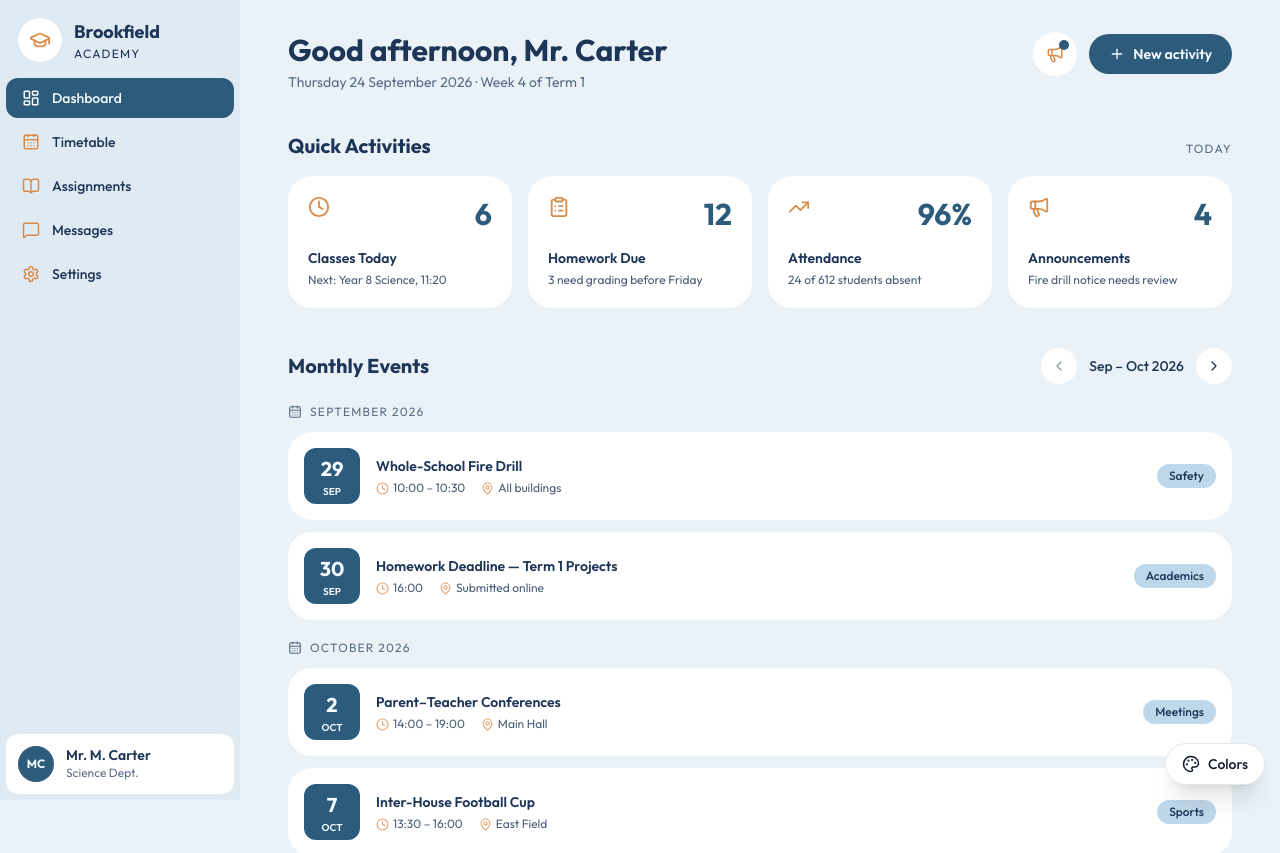
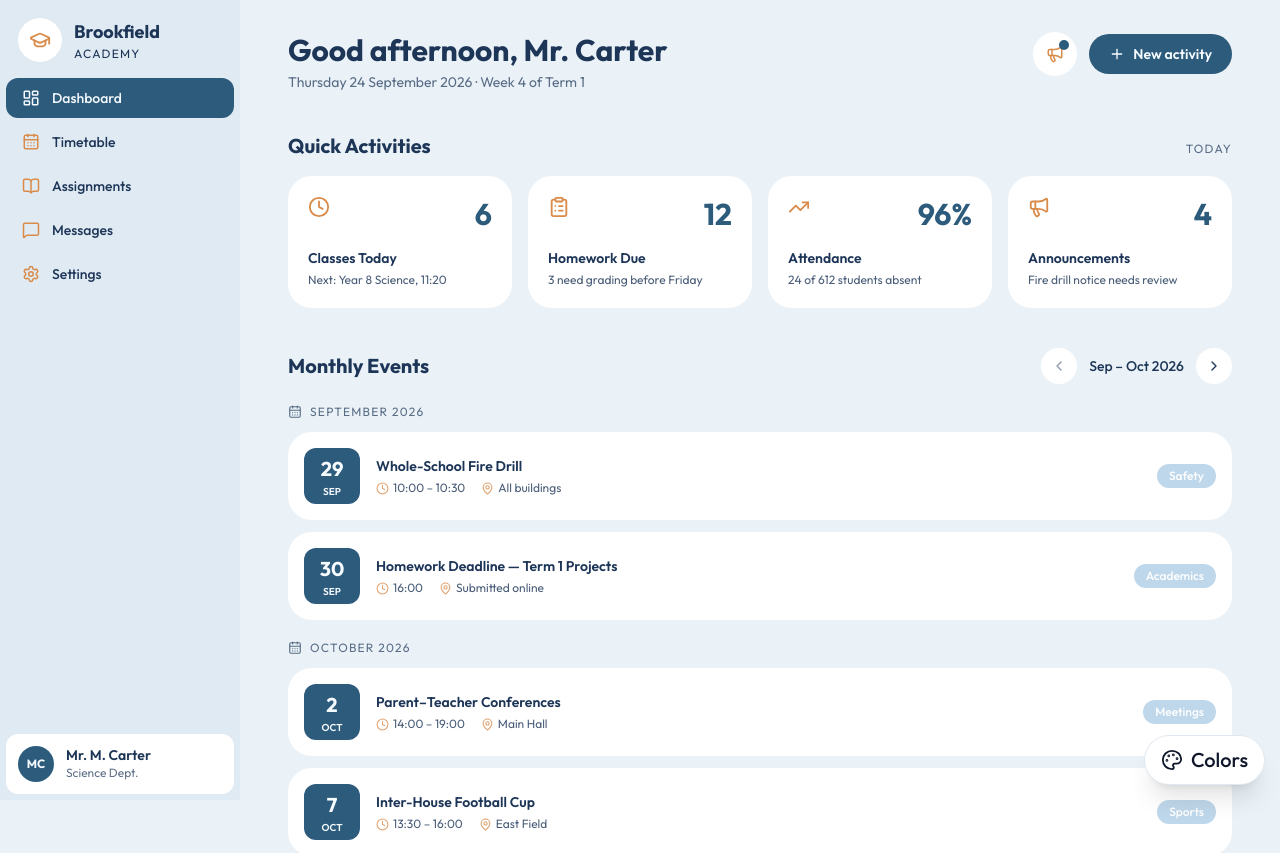
Before and after one commit to Raven-sudo-apt/colour-scheming, a React (Vite) app: page / in a window 1280 px wide. Shown: the top 853 px of the page. Built offline with nearby package versions, Linux system fonts and the light colour scheme.

Commit message:
added on-secondary and made color panel button bigger

```diff
--- a/src/App.tsx
+++ b/src/App.tsx
@@ -143,7 +143,7 @@ export default function App() {
                         <span className="flex items-center gap-1"><MapPin size={13} className="text-accent" />{e.place}</span>
                       </div>
                     </div>
-                    <span className="bg-secondary rounded-full px-3 py-1 text-xs font-medium">{e.tag}</span>
+                    <span className="bg-secondary rounded-full px-3 py-1 text-xs text-on-secondary font-medium">{e.tag}</span>
                   </article>
                 ))}
               </div>
--- a/src/components/colorPanel.tsx
+++ b/src/components/colorPanel.tsx
@@ -5,7 +5,7 @@ import ColorInspector, { resetElementEdits } from './colorInspector'
 
 const TOKENS = [
   'background', 'sidebar', 'surface', 'primary', 'on-primary',
-  'secondary', 'accent', 'text', 'on-background',
+  'secondary', 'on-secondary' , 'accent', 'text', 'on-background',
 ] as const
 type Token = (typeof TOKENS)[number]
 type Colors = Record<Token, string>
@@ -105,9 +105,9 @@ export default function ColorPanel() {
 
       <button
         onClick={() => setOpen((o) => !o)}
-        className="ml-auto flex items-center gap-2 rounded-full bg-white px-4 py-2.5 text-sm font-medium text-slate-900 shadow-xl ring-1 ring-slate-200 hover:bg-slate-50"
+        className="ml-auto flex items-center gap-2 rounded-full bg-white px-4 py-2.5 text-xl font-medium text-slate-900 shadow-xl ring-1 ring-slate-200 hover:bg-slate-50"
       >
-        <Palette size={18} /> Colors
+        <Palette size={22} /> Colors
       </button>
 
       <ColorInspector enabled={editing} swatches={[...new Set(Object.values(colors))]} />
--- a/src/globalStyle.css
+++ b/src/globalStyle.css
@@ -24,6 +24,7 @@
   --color-primary: #2d5b7c;
   --color-on-primary: #f6fbff;
   --color-secondary: #bfd7ea;
+  --color-on-secondary: #fff;
   --color-accent: #d98b4a;
   --color-text: #1d3557;
   --color-on-background: #1d3557;
@@ -36,6 +37,7 @@
   --color-primary: #0f4c5c;
   --color-on-primary: #f4ffff;
   --color-secondary: #a5ddd8;
+  --color-on-secondary: #fff;
   --color-accent: #f29f5b;
   --color-text: #123a45;
   --color-on-background: #123a45;
@@ -48,6 +50,7 @@
   --color-primary: #2d5d4e;
   --color-on-primary: #f6fff9;
   --color-secondary: #c0d7bd;
+  --color-on-secondary: #fff;
   --color-accent: #b5723d;
   --color-text: #1d352d;
   --color-on-background: #1d352d;
@@ -60,6 +63,7 @@
   --color-primary: #5a3d7a;
   --color-on-primary: #fff8ff;
   --color-secondary: #d3b9ed;
+  --color-on-secondary: #fff;
   --color-accent: #c97b4c;
   --color-text: #2f1d46;
   --color-on-background: #2f1d46;
```
